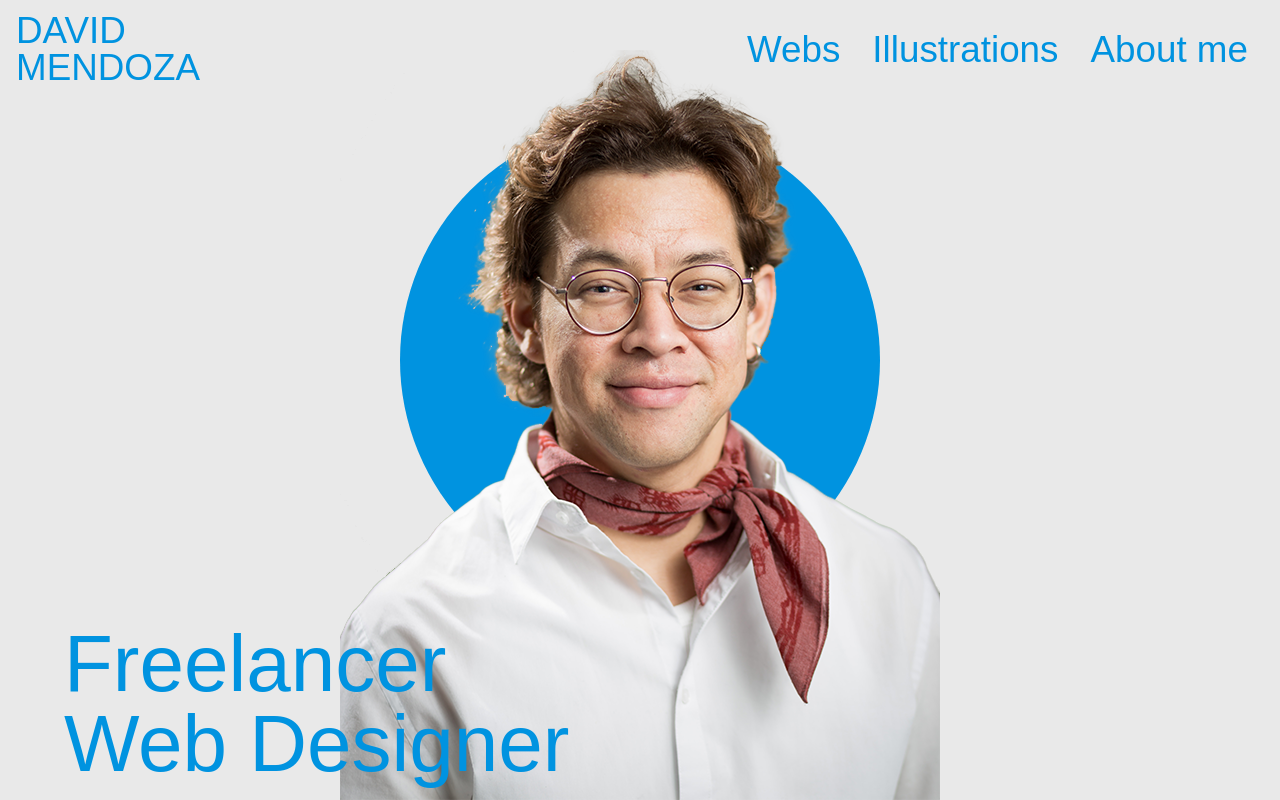
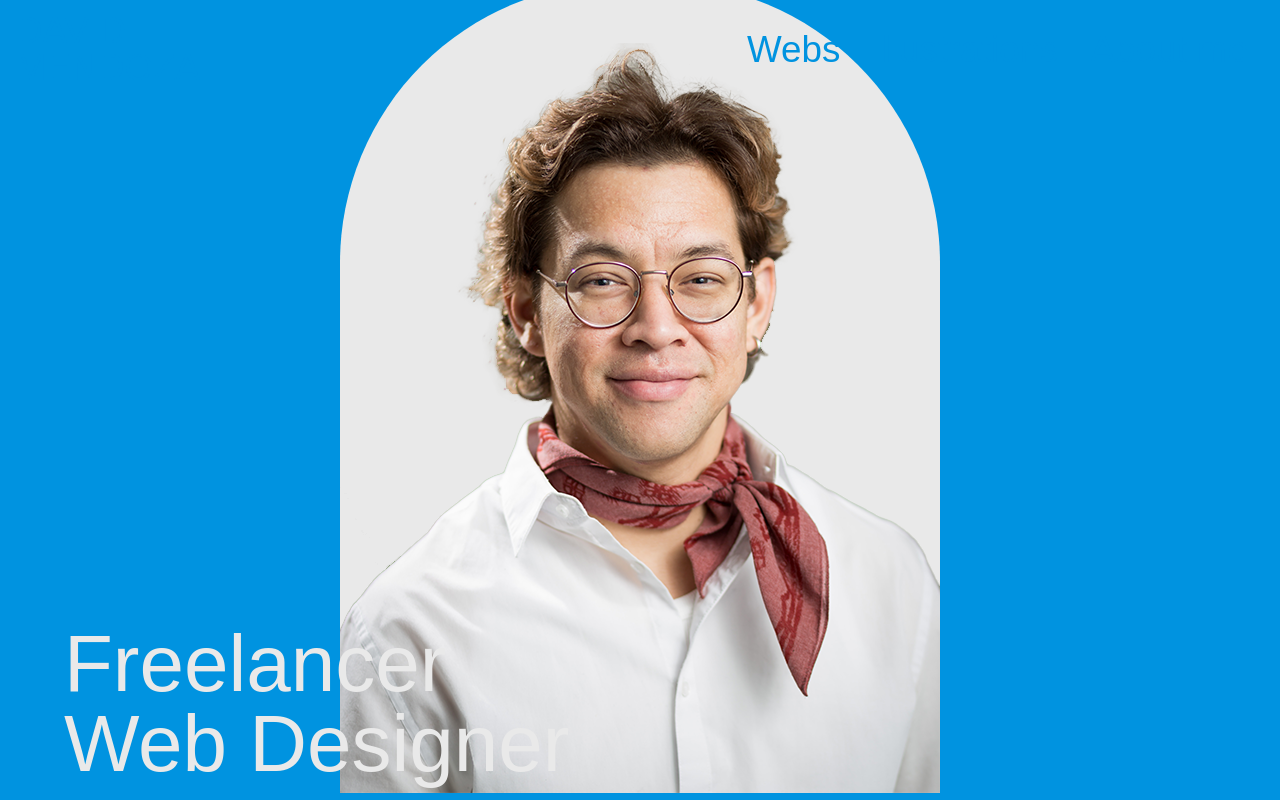
Before and after one commit to MendozasD/dmchreact, a React (Vite) app: page / in a window 1280 px wide. Built offline with nearby package versions, Linux system fonts and the light colour scheme; a web font is replaced by a local one.

Commit message:
Started with the grain filter for main photo

```diff
--- a/src/pages/Home.jsx
+++ b/src/pages/Home.jsx
@@ -6,23 +6,24 @@ export default function HomePage() {
   return (
     <>
       <div id="home">
-        <motion.div
+        <motion.div id="background_blue"></motion.div>
+        {/* <motion.div
           initial={{ scale: 0.5, y: 500 }}
           animate={{ scale: 1.2, y: 0, transition: { duration: 0.7 } }}
           exit={{ scale: 0.5, y: 500, transition: { duration: 0.4 } }}
           id="bubble_home"
-        ></motion.div>
-        <motion.img
+        ></motion.div> */}
+        <motion.div
+          id="img_container"
           initial={{ y: 100 }}
           animate={{
             y: 0,
             transition: { duration: 0.7 },
           }}
           exit={{ opacity: 0, transition: { duration: 0.4 } }}
-          src={main_foto}
-          alt="David Mendoza, main photo"
-          id="main_foto"
-        />
+        >
+          <img src={main_foto} alt="David Mendoza, main photo" id="main_foto" />
+        </motion.div>
         <motion.div
           id="description_home"
           initial={{ opacity: 0.2, y: 500 }}
--- a/src/styles/Home.scss
+++ b/src/styles/Home.scss
@@ -6,24 +6,34 @@
   position: absolute;
   inset: 0;
   overflow: hidden;
-  #bubble_home {
+  #background_blue {
     position: absolute;
-    top: 20%;
-    width: 400px;
-    height: 400px;
-    border-radius: 50%;
+    inset: 0;
     background-color: $primero;
   }
-  #main_foto {
+  // #bubble_home {
+  //   position: absolute;
+  //   top: 20%;
+  //   width: 400px;
+  //   height: 400px;
+  //   border-radius: 50%;
+  //   background-color: $primero;
+  // }
+  #img_container {
     position: absolute;
     bottom: 0;
+    #main_foto {
+      background-color: $tercero;
+      padding-top: 10%;
+      border-radius: 280px 280px 0 0;
+    }
   }
   #description_home {
     position: absolute;
     left: 5%;
     bottom: 2%;
     p {
-      color: $primero;
+      color: $tercero;
       font-size: 5rem;
       margin: 0;
       line-height: 1;
```
